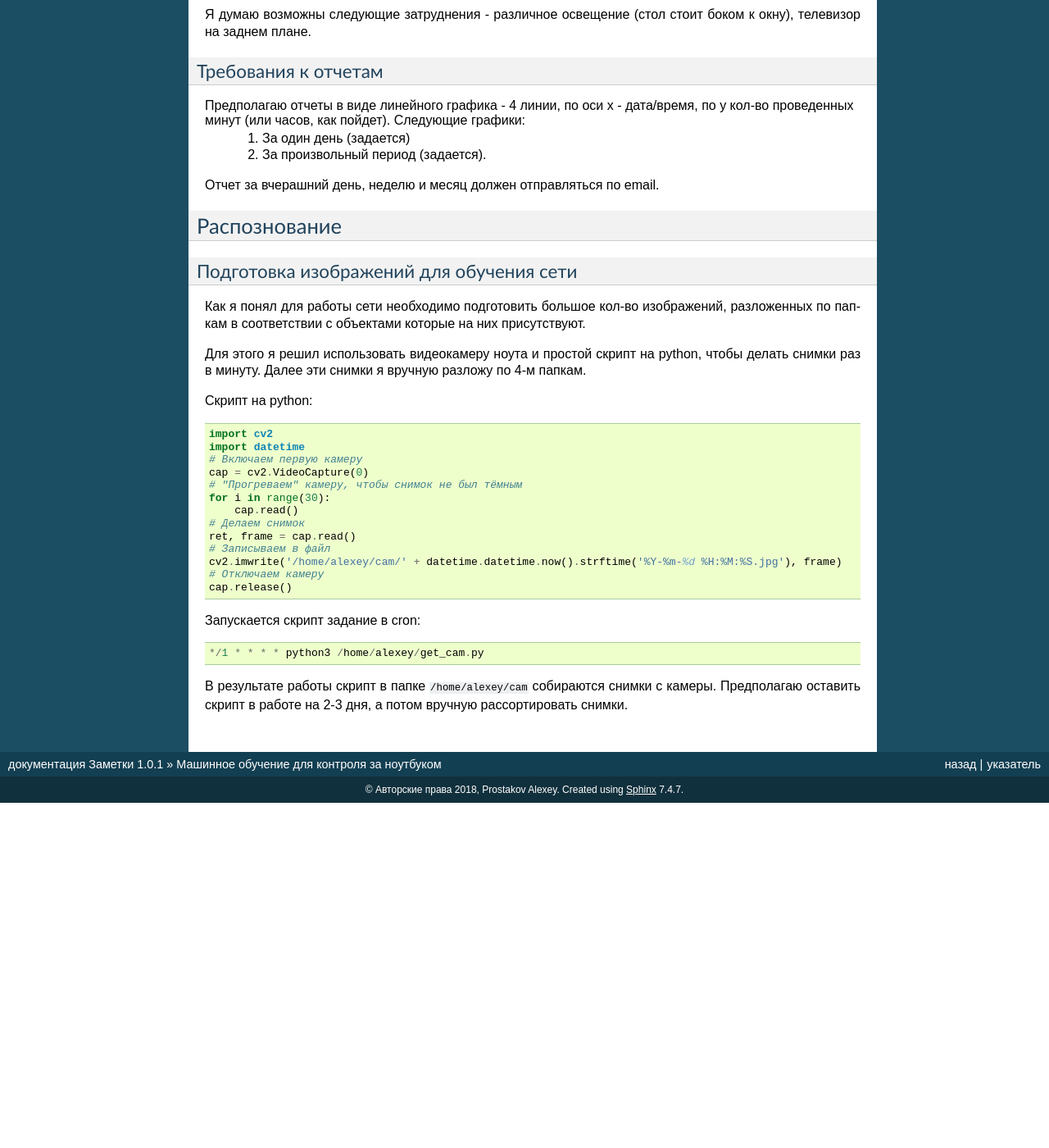
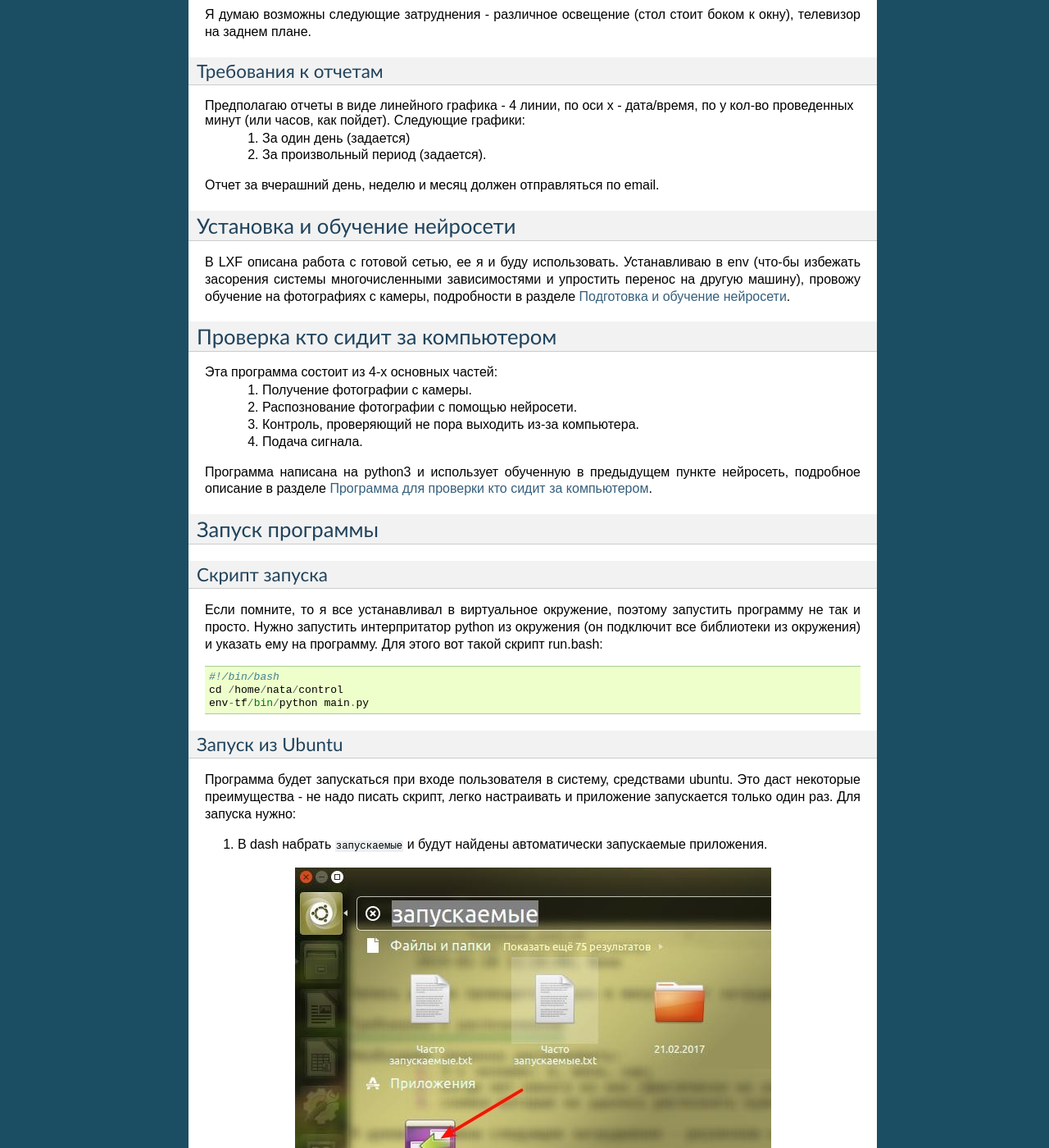
Before and after one commit to ProstakovAlexey/ProstakovAlexey, a Sphinx documentation site: the page built from source/notebook_contr.rst, in a window 1280 px wide and 1400 px high, scrolled down 798 px. Shown: the whole window at 82% size. Built offline with Sphinx 7.4.7, drawn with Linux system fonts in a browser that asks for light colours; before the commit the page ends 1777 px from its top, so only the background shows below that; some of the changed text lies outside the part shown.

Commit message:
Вторая часть статьи по машинное обучение - минимально работающая конф., нужно еще отчеты добавить

```diff
--- a/source/conf.py
+++ b/source/conf.py
@@ -47,7 +47,7 @@ master_doc = 'index'
 
 # General information about the project.
 project = 'Заметки'
-copyright = '2018, Prostakov Alexey'
+copyright = '2019, Prostakov Alexey'
 author = 'Prostakov Alexey'
 
 # The version info for the project you're documenting, acts as replacement for
@@ -101,12 +101,6 @@ html_static_path = ['_static']
 #
 # This is required for the alabaster theme
 # refs: http://alabaster.readthedocs.io/en/latest/installation.html#sidebars
-html_sidebars = {
-    '**': [
-        'relations.html',  # needs 'show_related': True theme option to display
-        'searchbox.html',
-    ]
-}
 
 
 # -- Options for HTMLHelp output ------------------------------------------
--- a/source/notebook_contr.rst
+++ b/source/notebook_contr.rst
@@ -36,33 +36,55 @@
 
 Отчет за вчерашний день, неделю и месяц должен отправляться по email.
 
-Распознование
--------------
+Установка и обучение нейросети
+------------------------------
+В LXF описана работа с готовой сетью, ее я и буду использовать. Устанавливаю в env (что-бы избежать засорения системы многочисленными зависимостями и упростить перенос на другую машину), провожу обучение на фотографиях с камеры, подробности в разделе :ref:`neironet`.
 
-Подготовка изображений для обучения сети
-****************************************
-Как я понял для работы сети необходимо подготовить большое кол-во изображений, разложенных по папкам в соответствии с объектами которые на них присутствуют.
+Проверка кто сидит за компьютером
+---------------------------------
+Эта программа состоит из 4-х основных частей:
+	1. Получение фотографии с камеры.
+	2. Распознование фотографии с помощью нейросети.
+	3. Контроль, проверяющий не пора выходить из-за компьютера.
+	4. Подача сигнала.
 
-Для этого я решил использовать видеокамеру ноута и простой скрипт на python, чтобы делать снимки раз в минуту. Далее эти снимки я вручную разложу по 4-м папкам.
+Программа написана на python3 и использует обученную в предыдущем пункте нейросеть, подробное описание в разделе :ref:`recogniz`.
 
-Скрипт на python::
+Запуск программы
+----------------
 
-    import cv2
-    import datetime
-    # Включаем первую камеру
-    cap = cv2.VideoCapture(0)
-    # "Прогреваем" камеру, чтобы снимок не был тёмным
-    for i in range(30):
-        cap.read()
-    # Делаем снимок
-    ret, frame = cap.read()
-    # Записываем в файл
-    cv2.imwrite('/home/alexey/cam/' + datetime.datetime.now().strftime('%Y-%m-%d %H:%M:%S.jpg'), frame)
-    # Отключаем камеру
-    cap.release()
+Скрипт запуска
+**************
+Если помните, то я все устанавливал в виртуальное окружение, поэтому запустить программу не так и просто. Нужно запустить интерпритатор python из окружения (он подключит все библиотеки из окружения) и указать ему на программу. Для этого вот такой скрипт run.bash::
 
-Запускается скрипт задание в cron::
+	#!/bin/bash
+	cd /home/nata/control
+	env-tf/bin/python main.py
 
-      */1 * * * * python3 /home/alexey/get_cam.py
+Запуск из Ubuntu
+****************
+Программа будет запускаться при входе пользователя в систему, средствами ubuntu. Это даст некоторые преимущества -  не надо писать скрипт, легко настраивать и приложение запускается только один раз. Для запуска нужно:
 
-В результате работы скрипт в папке ``/home/alexey/cam`` собираются снимки с камеры. Предполагаю оставить скрипт в работе на 2-3 дня, а потом вручную рассортировать снимки.
+1. В dash набрать ``запускаемые`` и будут найдены автоматически запускаемые приложения.
+
+.. image:: _static/dash.jpg
+   :alt: Поиск в DASH
+   :align: center
+
+2. Там нажать **Добавить** и указать путь к скрипту запуска, указанному выше.
+
+Проверка
+********
+После запуска проверьте работу скрипта через файл в папке logs. Так будет подробная информация. Я не очень подробно описывал и не предоставил docker образа, вполне возможно что-то упустил. Но приведенные листинги скриптов точно рабочие, если они выдали ошибки - проверяйте права, установленные пакеты, окружение. Когда программа работает нормально, в логфайле нет ошибок, каждую минуту добавляются строки вида:
+
+	2019-01-07 18:43:35,503 DEBUG: andrey: 0(10); alexey: 12(20); natasha: 3(20)
+	2019-01-07 18:43:39,202 DEBUG: Take photo: tf_files/shoot/2019-01-07 18:43:39.jpg
+	2019-01-07 18:43:39,739 DEBUG: About notebook alexey (0.9941233)
+	2019-01-07 18:44:35,793 DEBUG: andrey: 0(10); alexey: 13(20); natasha: 1(20)
+	2019-01-07 18:44:39,425 DEBUG: Take photo: tf_files/shoot/2019-01-07 18:44:39.jpg
+	2019-01-07 18:44:39,896 DEBUG: About notebook alexey (0.99989915)
+	2019-01-07 18:45:35,951 DEBUG: andrey: 0(10); alexey: 14(20); natasha: 0(20)
+	2019-01-07 18:45:39,647 DEBUG: Take photo: tf_files/shoot/2019-01-07 18:45:39.jpg
+	2019-01-07 18:45:40,145 DEBUG: About notebook alexey (0.9999621)
+
+Когда кол-во минут достигнет 20 (в примере для alexey), прозвучит сообщение из файла wav.
```
Also changed, not shown: source/neironet.rst (added, +100 -0 lines), source/recogniz.rst (added, +229 -0 lines), source/_static/dash.jpg (added).
